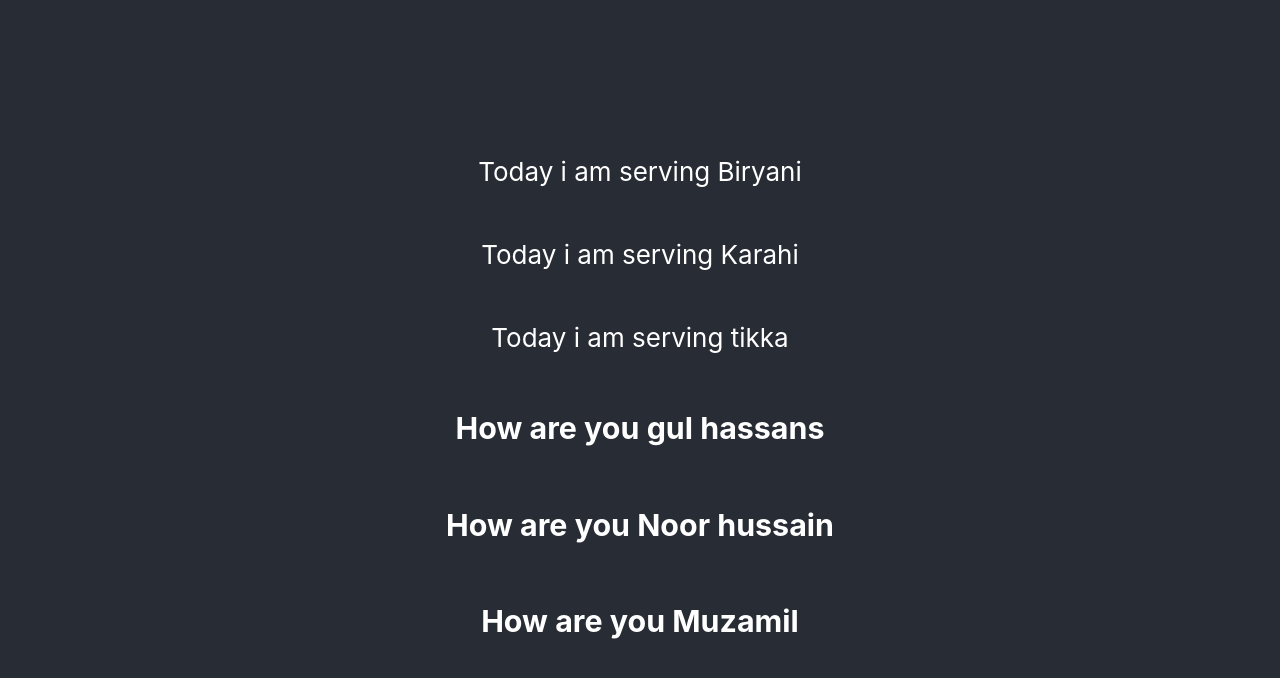
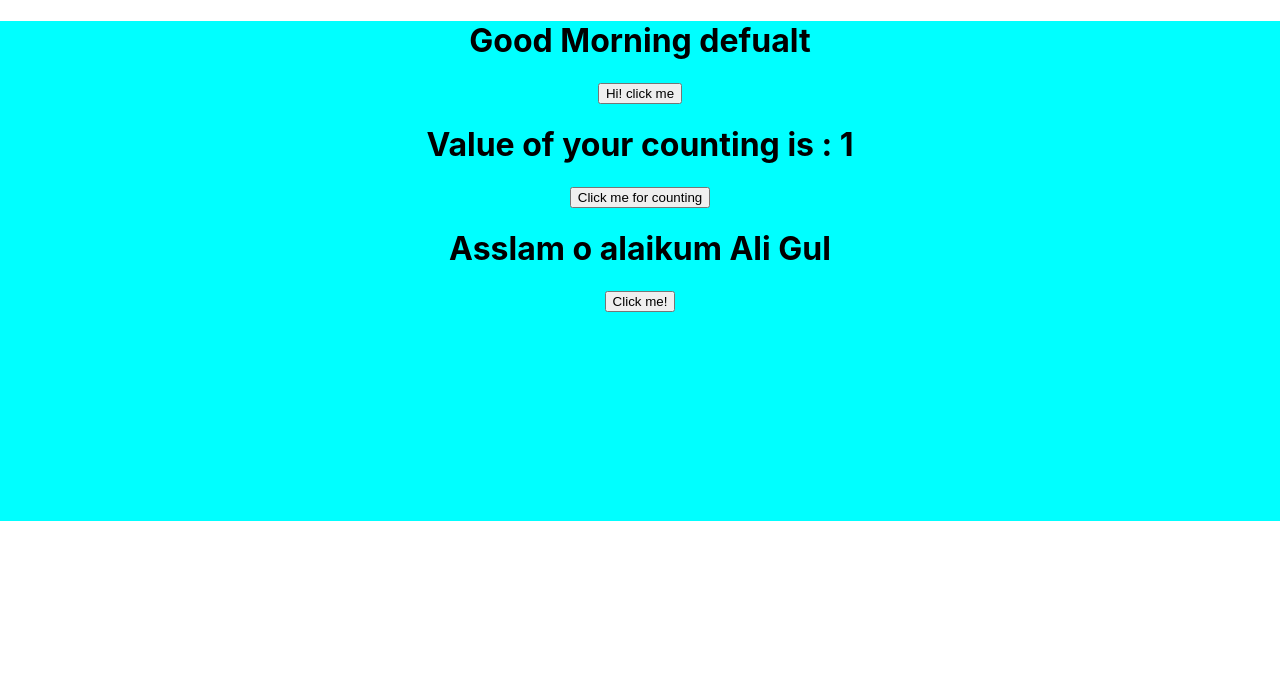
Before and after one commit to Gulhassan786/my_react_app, a React (Create React App) app: page / in a window 1280 px wide. Shown: the top 678 px of the page. Built offline with nearby package versions, Linux system fonts and the light colour scheme.

Commit message:
in app.js file i had added the button tags

```diff
--- a/src/App.css
+++ b/src/App.css
@@ -1,38 +1,11 @@
-.App {
+.box{
+  height: 500px;
+  background-color: rgba(250, 27, 216, 0.479);
   text-align: center;
 }
-
-.App-logo {
-  height: 40vmin;
-  pointer-events: none;
+.isdaytime{
+  background-color: aqua;
 }
-
-@media (prefers-reduced-motion: no-preference) {
-  .App-logo {
-    animation: App-logo-spin infinite 20s linear;
-  }
+.namecolor{
+  background-color: chartreuse;
 }
-
-.App-header {
-  background-color: #282c34;
-  min-height: 100vh;
-  display: flex;
-  flex-direction: column;
-  align-items: center;
-  justify-content: center;
-  font-size: calc(10px + 2vmin);
-  color: white;
-}
-
-.App-link {
-  color: #61dafb;
-}
-
-@keyframes App-logo-spin {
-  from {
-    transform: rotate(0deg);
-  }
-  to {
-    transform: rotate(360deg);
-  }
-}
--- a/src/App.js
+++ b/src/App.js
@@ -1,24 +1,47 @@
-import React from "react";
+import React, { useState } from "react";
 import logo from "./logo.svg";
 import "./App.css";
+import Food from "./dinner.js";
+import Greet from "./greeting.js";
+import { Message } from "./Message.js"
 
-import Food from "./dinner.js"
+/*Below Food is imported from the component dinner.js . And Greet is imported form the component greetings.js
+*/
 
-import Greet from "./greeting.js"
 
 function App() {
+    let [count, setcount] = useState(1)
+    let [isMorning, setMorning] = useState(true);
+    let [name, setname] = useState(false)
     return (
-        <div className="App">
-            <header className="App-header">
-                <Food f="Biryani" />
-                <Food f="Karahi" />
-                <Food f="tikka" />
-                <Greet gr="gul hassans" />
-                <Greet gr="Noor hussain" />
-                <Greet gr="Muzamil" />
-            </header>
-        </div>
+        < div className={`box ${isMorning ? 'isdaytime' : ''}`}>
+
+            <h1>Good  {isMorning ? `Morning defualt` : 'Night not defualt'}</h1>
+
+            <button onClick={() => setMorning(!isMorning)} >Hi! click me</button>
+
+            < Message counter={count} />
+
+            <button onClick={
+                () => setcount(count + 1)
+            }>Click me for counting</button>
+
+            <div className={name ? 'namecolor' : ''}>
+                <h1> Asslam o alaikum {name ? 'Gul Hassan' : 'Ali Gul'}</h1>
+                <button onClick={() => setname(!name)}>Click me!</button>
+
+            </div>
+        </div >
     )
+    /* This for div but now i comit it b/c it lot of stuff on the screen
+     <br />
+<Food f="Biryani" />
+<Food f="Karahi" />
+<Food f="tikka" />
+<Greet gr="gul hassan" />
+<Greet gr="Noor hussain" />
+<Greet gr="Muzamil" />
+            */
 }
 
 export default App;
--- /dev/null
+++ b/src/App2.css
@@ -0,0 +1,4 @@
+.App{
+    text-emphasis-color: green;
+    background-color: aqua;
+}
--- /dev/null
+++ b/src/Message.js
@@ -0,0 +1,9 @@
+import React from 'react';
+
+export function Message(props) {
+
+    return (
+        <h1>Value of your counting is : {props.counter}</h1>
+    )
+
+}
--- a/src/greeting.js
+++ b/src/greeting.js
@@ -1,6 +1,17 @@
 import React from "react";
 
 function Greet(props) {
-    return <h3>How are you {props.gr}</h3>
+    return (
+        <div>
+            <p>How are you <strong>{props.gr}</strong></p>
+            <h1>Here we are going</h1>
+            <ol>
+                <li>gul</li>
+                <li>hassan</li>
+                <li>hussain</li>
+            </ol>
+
+        </div>
+    )
 }
 export default Greet;
```
